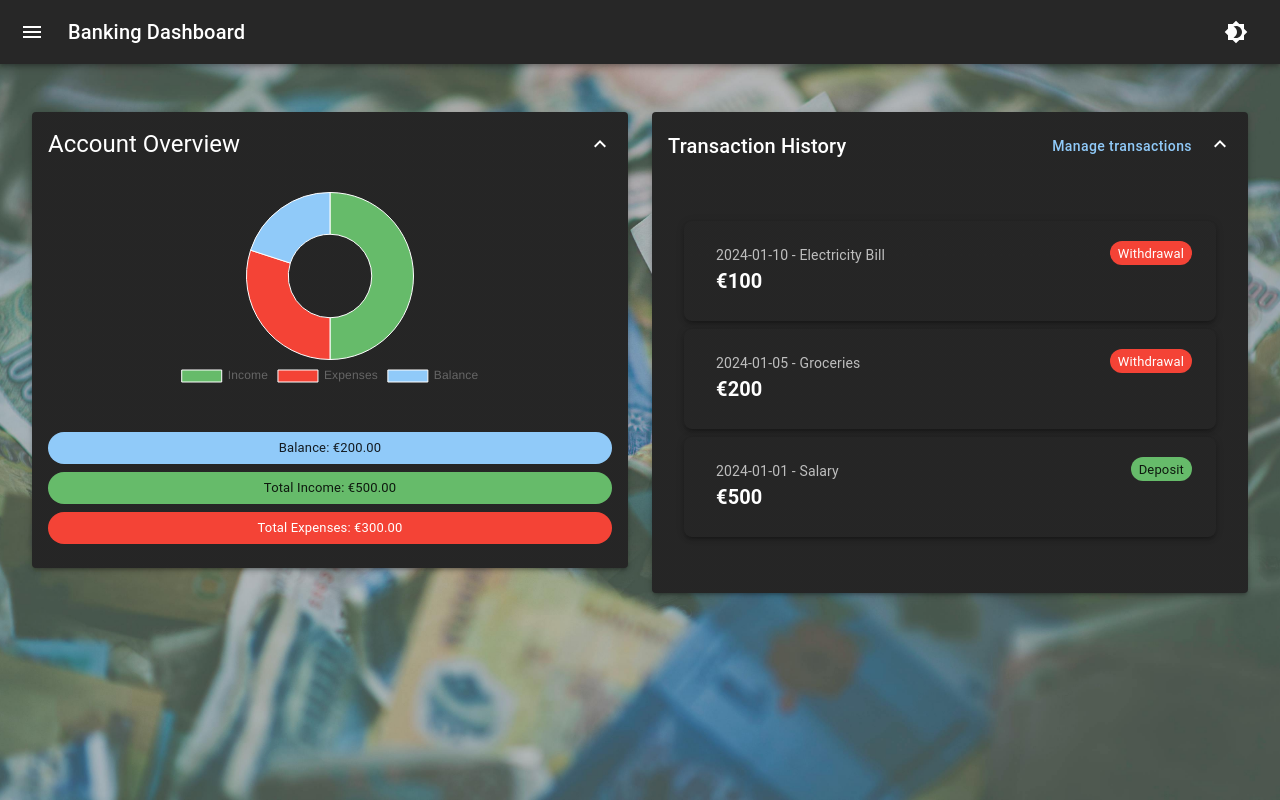
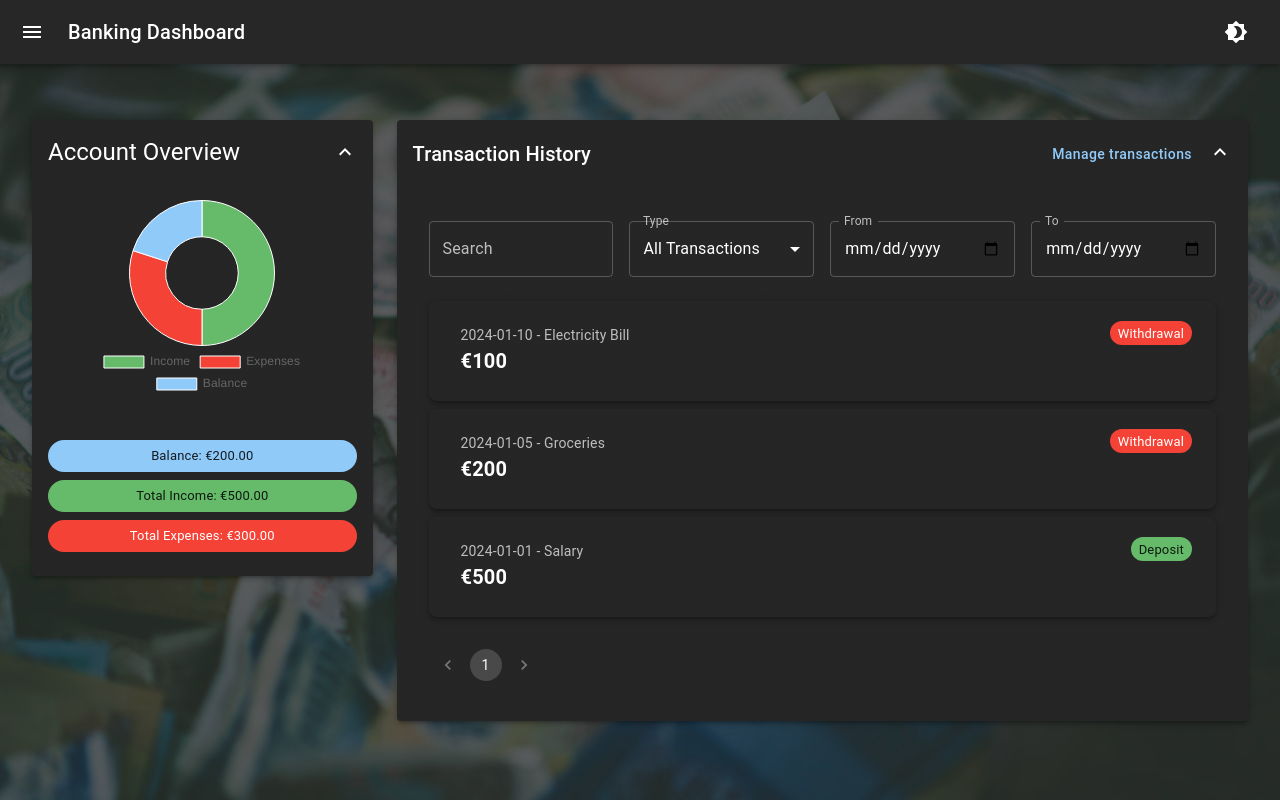
Before and after one commit to amirzaghari/banking-dashboard, a React (Create React App) app: page / in a window 1280 px wide. Built offline with nearby package versions, Linux system fonts and the light colour scheme.

Commit message:
Fix some styling issues

```diff
--- a/src/App.css
+++ b/src/App.css
@@ -36,3 +36,45 @@
     transform: rotate(360deg);
   }
 }
+
+.layout-wrapper {
+  position: relative;
+  min-height: 100vh;
+  display: flex;
+  flex-direction: column;
+  background-image: url('/public/bg.jpeg');
+  background-size: cover;
+  background-position: center;
+  background-repeat: no-repeat;
+}
+
+.layout-overlay {
+  position: absolute;
+  top: 0;
+  left: 0;
+  width: 100%;
+  height: 100%;
+  transition: background-color 0.3s ease-in-out;
+  z-index: 0;
+}
+
+.dark-mode .layout-overlay {
+  background-color: rgba(0, 0, 0, 0.5);
+}
+
+.light-mode .layout-overlay {
+  background-color: rgba(255, 255, 255, 0.5);
+}
+
+.layout-content {
+  margin-top: 1rem;
+  position: relative;
+  z-index: 1;
+  padding: 1rem;
+}
+
+@media (min-width: 768px) {
+  .layout-content {
+    padding: 2rem;
+  }
+}
--- a/src/App.tsx
+++ b/src/App.tsx
@@ -3,6 +3,7 @@ import { BrowserRouter as Router, Routes, Route } from 'react-router-dom';
 import DashboardPage from './pages/DashboardPage';
 import TransactionPage from './pages/TransactionPage';
 import Layout from './components/Layout';
+import './App.css';
 
 function App() {
     return (
--- a/src/components/Layout.tsx
+++ b/src/components/Layout.tsx
@@ -46,19 +46,10 @@ const Layout = ({ children }: { children: React.ReactNode }) => {
             {/* Navigation Sidebar */}
             <Navigation open={drawerOpen} onClose={() => setDrawerOpen(false)} />
 
-            {/* Main Content Wrapper with Background Image */}
-            <Box
-                sx={{
-                    backgroundImage: "url('/bg.jpeg')",
-                    backgroundSize: "cover",
-                    backgroundPosition: "center",
-                    backgroundRepeat: "no-repeat",
-                    minHeight: "100vh",
-                    display: "flex",
-                    flexDirection: "column",
-                }}
-            >
-                <Container maxWidth="xl" sx={{ mt: 5 }}>
+            {/* Main Content Wrapper */}
+            <Box className={`layout-wrapper ${mode === "dark" ? "dark-mode" : "light-mode"}`}>
+                <Box className="layout-overlay" />
+                <Container maxWidth="xl" className="layout-content">
                     {children}
                 </Container>
             </Box>
--- a/src/components/TransactionList.tsx
+++ b/src/components/TransactionList.tsx
@@ -13,11 +13,20 @@ import {
     DialogTitle,
     DialogContent,
     DialogActions,
+    TextField,
+    MenuItem,
+    Select,
+    FormControl,
+    InputLabel,
+    Pagination,
+    Stack
 } from '@mui/material';
 import EditIcon from '@mui/icons-material/Edit';
 import DeleteIcon from '@mui/icons-material/Delete';
 import useTransactionStore, { Transaction } from '../store/transactionStore';
 import TransactionForm from './TransactionForm';
+
+const itemsPerPage = 20;
 
 type TransactionListProps = {
     editable: boolean;
@@ -31,6 +40,11 @@ const TransactionList: React.FC<TransactionListProps> = ({ editable }) => {
     const [openDeleteDialog, setOpenDeleteDialog] = useState(false);
     const [transactionToEdit, setTransactionToEdit] = useState<Transaction | null>(null);
     const [transactionToDelete, setTransactionToDelete] = useState<Transaction | null>(null);
+    const [searchTerm, setSearchTerm] = useState('');
+    const [filterType, setFilterType] = useState('All');
+    const [dateFrom, setDateFrom] = useState('');
+    const [dateTo, setDateTo] = useState('');
+    const [page, setPage] = useState(1);
 
     const handleAddOpen = () => setOpenAddDialog(true);
     const handleAddClose = () => setOpenAddDialog(false);
@@ -72,6 +86,15 @@ const TransactionList: React.FC<TransactionListProps> = ({ editable }) => {
         handleEditClose();
     };
 
+    const filteredTransactions = transactions
+        .filter(t => (filterType === 'All' || t.type === filterType))
+        .filter(t => (!searchTerm || t.description.toLowerCase().includes(searchTerm.toLowerCase())))
+        .filter(t => (!dateFrom || new Date(t.date) >= new Date(dateFrom)))
+        .filter(t => (!dateTo || new Date(t.date) <= new Date(dateTo)))
+        .sort((a, b) => new Date(b.date).getTime() - new Date(a.date).getTime());
+
+    const paginatedTransactions = filteredTransactions.slice((page - 1) * itemsPerPage, page * itemsPerPage);
+
     return (
         <Box sx={{ padding: 2 }}>
             {editable && (
@@ -79,10 +102,53 @@ const TransactionList: React.FC<TransactionListProps> = ({ editable }) => {
                     Add Transaction
                 </Button>
             )}
+
+            <Box sx={{ mb: 2 }}>
+                <Stack direction="row" spacing={2}>
+                    <Box sx={{ flex: 1 }}>
+                        <TextField
+                            label="Search"
+                            variant="outlined"
+                            fullWidth
+                            value={searchTerm}
+                            onChange={e => setSearchTerm(e.target.value)}
+                        />
+                    </Box>
+                    <Box sx={{ flex: 1 }}>
+                        <FormControl fullWidth>
+                            <InputLabel>Type</InputLabel>
+                            <Select value={filterType} onChange={e => setFilterType(e.target.value)}>
+                                <MenuItem value="All">All Transactions</MenuItem>
+                                <MenuItem value="Deposit">Only Deposits</MenuItem>
+                                <MenuItem value="Withdrawal">Only Withdrawals</MenuItem>
+                            </Select>
+                        </FormControl>
+                    </Box>
+                    <Box sx={{ flex: 1 }}>
+                        <TextField
+                            label="From"
+                            type="date"
+                            InputLabelProps={{ shrink: true }}
+                            value={dateFrom}
+                            onChange={e => setDateFrom(e.target.value)}
+                            fullWidth
+                        />
+                    </Box>
+                    <Box sx={{ flex: 1 }}>
+                        <TextField
+                            label="To"
+                            type="date"
+                            InputLabelProps={{ shrink: true }}
+                            value={dateTo}
+                            onChange={e => setDateTo(e.target.value)}
+                            fullWidth
+                        />
+                    </Box>
+                </Stack>
+            </Box>
+
             <List>
-                {transactions
-                    .sort((a, b) => new Date(b.date).getTime() - new Date(a.date).getTime())
-                    .map((transaction) => (
+                {paginatedTransactions.map(transaction => (
                     <Card key={transaction.id} elevation={3} sx={{ mb: 1, borderRadius: 2, py: 1, px: 2 }}>
                         <CardHeader
                             title={
@@ -96,11 +162,7 @@ const TransactionList: React.FC<TransactionListProps> = ({ editable }) => {
                                 </Typography>
                             }
                             action={
-                                    <Chip
-                                        label={transaction.type}
-                                        color={transaction.type === 'Deposit' ? 'success' : 'error'}
-                                        size="small"
-                                    />
+                                <Chip label={transaction.type} color={transaction.type === 'Deposit' ? 'success' : 'error'} size="small" />
                             }
                         />
                         {editable && (
@@ -116,6 +178,12 @@ const TransactionList: React.FC<TransactionListProps> = ({ editable }) => {
                     </Card>
                 ))}
             </List>
+
+            <Pagination count={Math.ceil(filteredTransactions.length / itemsPerPage)}
+                        page={page}
+                        onChange={(_, value) => setPage(value)}
+                        sx={{ mt: 2 }}
+            />
 
             <Dialog open={openAddDialog} onClose={handleAddClose}>
                 <DialogTitle>Add New Transaction</DialogTitle>
@@ -134,8 +202,8 @@ const TransactionList: React.FC<TransactionListProps> = ({ editable }) => {
                     {transactionToEdit && (
                         <TransactionForm
                             addTransaction={handleEditSubmit}
+                            hideSubmitButton={false}
                             initialTransaction={transactionToEdit}
-                            hideSubmitButton={true}
                         />
                     )}
                 </DialogContent>
@@ -146,7 +214,7 @@ const TransactionList: React.FC<TransactionListProps> = ({ editable }) => {
             </Dialog>
 
             <Dialog open={openDeleteDialog} onClose={handleDeleteClose}>
-                <DialogTitle>Confirm Deletion</DialogTitle>
+                <DialogTitle>Delete Transaction</DialogTitle>
                 <DialogContent>
                     <Typography>Are you sure you want to delete this transaction?</Typography>
                 </DialogContent>
--- a/src/pages/DashboardPage.tsx
+++ b/src/pages/DashboardPage.tsx
@@ -20,7 +20,7 @@ const DashboardPage = () => {
             <Toolbar />
 
             <Box display="flex" flexWrap="wrap" gap={3} justifyContent="space-between">
-                <Box flex={1}>
+                <Box flex={.4}>
                     <Card elevation={3}>
                         <CardHeader
                             title="Account Overview"
--- a/src/pages/TransactionPage.tsx
+++ b/src/pages/TransactionPage.tsx
@@ -4,7 +4,7 @@ import TransactionList from '../components/TransactionList';
 
 const TransactionPage = () => {
     return (
-        <Container maxWidth="xl" sx={{mt: 5}}>
+        <Container maxWidth="xl" sx={{mt: 8}}>
             <Box sx={{padding: 2}}>
                 <Typography variant="h4" gutterBottom>
                     Manage Transactions
```
Lines whose indentation alone changed are shown as unchanged.
